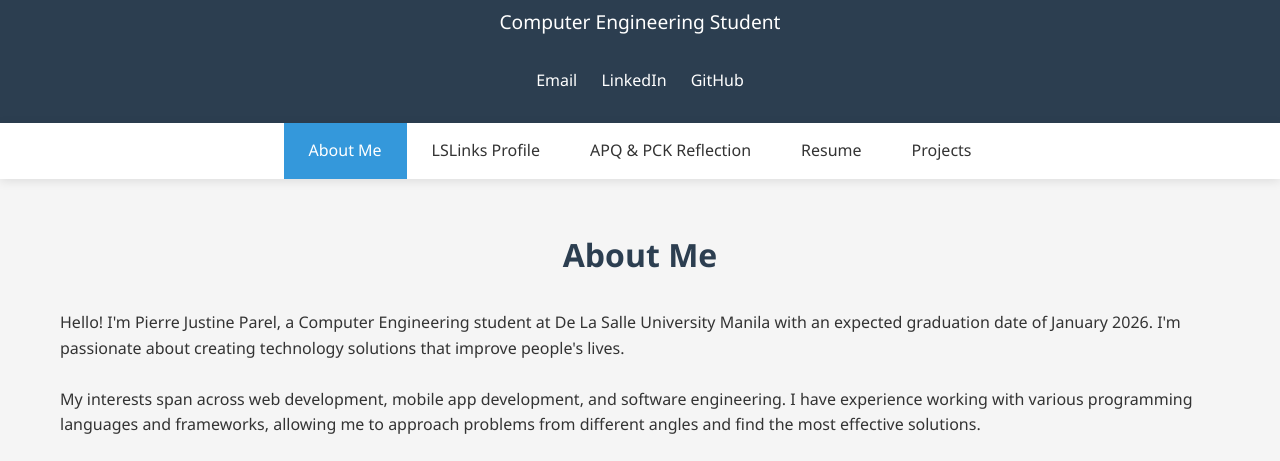
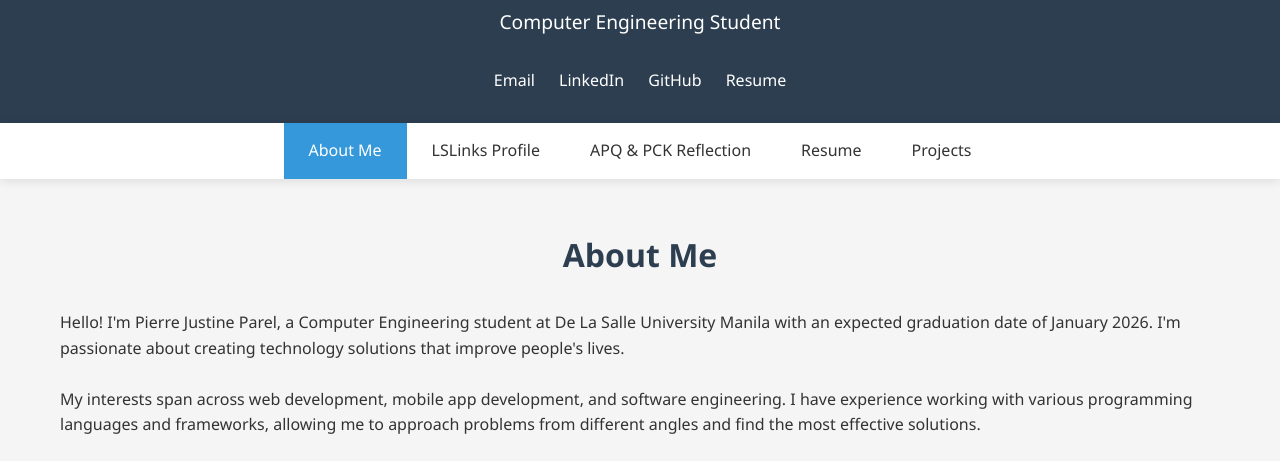
Before and after one commit to pierre-parel/eportfolio, a plain HTML site: page index.html in a window 1280 px wide. Shown: the part 267-728 px from the top of the page. Drawn offline with Linux system fonts and the light colour scheme.

Commit message:
Add resume link

```diff
--- a/index.html
+++ b/index.html
@@ -350,6 +350,7 @@
                 <a href="mailto:pierreparel14@gmail.com">Email</a>
                 <a href="https://linkedin.com/in/pierre-parel/" target="_blank">LinkedIn</a>
                 <a href="https://github.com/pierre-parel" target="_blank">GitHub</a>
+                <a href="https://drive.google.com/file/d/16wecx2cCZTKTzIZLBFa2Pv5j6nwLNNbB/view?usp=sharing" target="_blank">Resume</a>
             </div>
         </div>
     </header>
```
